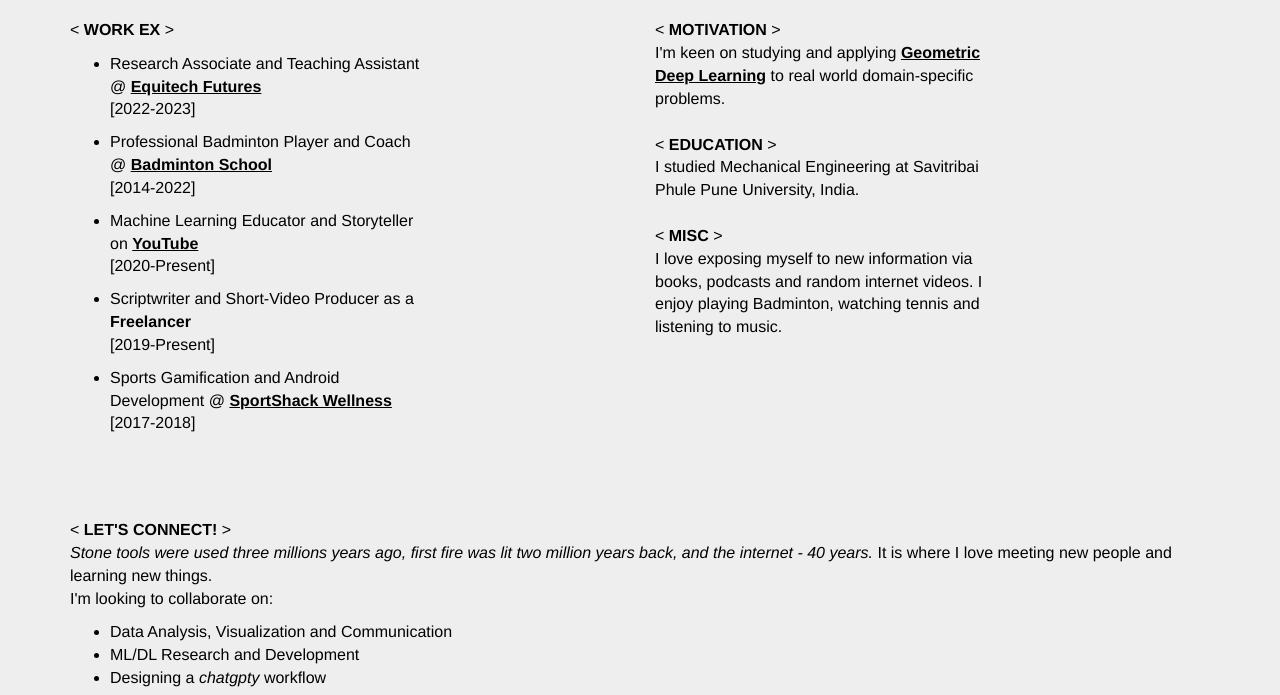
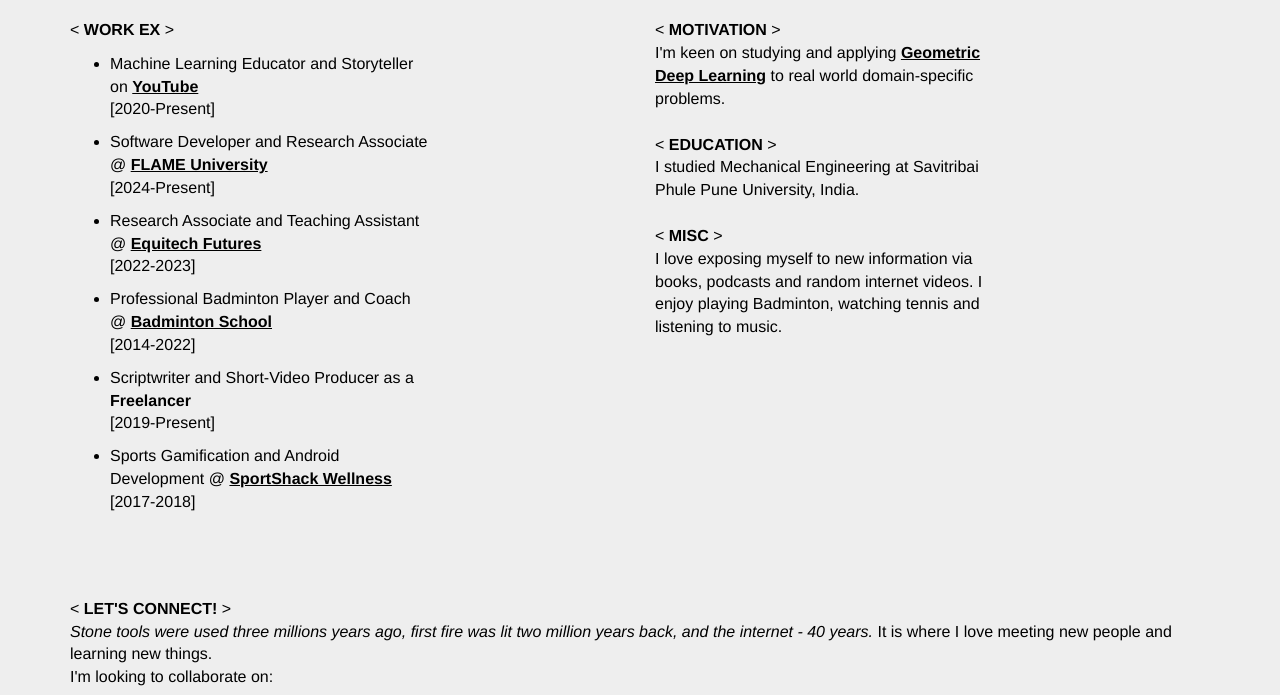
Before and after one commit to kartikchincholikar/kartikchincholikar.github.io, a Jekyll site: the page built from _posts/2014-07-19-Group Equivariant Neural Networks.markdown, in a window 1280 px wide and 900 px high, scrolled down 932 px, cut to the strip 205-900 px from the top of the window. Built offline with Jekyll 4.4.1, drawn with Linux system fonts in a browser that asks for light colours.

Commit message:
Update about.html

```diff
--- a/_includes/about.html
+++ b/_includes/about.html
@@ -5,9 +5,10 @@
       <div class="col-lg-4">
         <p><br><<b> WORK EX </b>><br>
         <ul style="font-size: 20px;">
+          <li style="margin-bottom: 10px;">Machine Learning Educator and Storyteller on <a href="https://www.youtube.com/@kartikc1233" target="_blank" style="color:rgb(0, 0, 0);"><u><b>YouTube</b></u></a><br>[2020-Present]<br></li>
+          <li style="margin-bottom: 10px;">Software Developer and Research Associate @ <a href="https://www.flame.edu.in/" target="_blank" style="color:rgb(0, 0, 0);"><u><b>FLAME University</b></u></a><br>[2024-Present]<br></li>
           <li style="margin-bottom: 10px;">Research Associate and Teaching Assistant @ <a href="https://www.equitechfutures.com/" target="_blank" style="color:rgb(0, 0, 0);"><u><b>Equitech Futures</b></u></a><br>[2022-2023]<br></li>
           <li style="margin-bottom: 10px;">Professional Badminton Player and Coach @ <a href="https://www.youtube.com/@BadmintonSchoolHINDI/featured" target="_blank" style="color:rgb(0, 0, 0);"><u><b>Badminton School</b></u></a><br>[2014-2022]<br></li>
-          <li style="margin-bottom: 10px;">Machine Learning Educator and Storyteller on <a href="https://www.youtube.com/@kartikc1233" target="_blank" style="color:rgb(0, 0, 0);"><u><b>YouTube</b></u></a><br>[2020-Present]<br></li>
           <li style="margin-bottom: 10px;">Scriptwriter and Short-Video Producer as a <b>Freelancer</b> <br>[2019-Present]<br></li>
           <li style="margin-bottom: 10px;">Sports Gamification and Android Development @ <a href="http://sportshackwellness.com/" target="_blank" style="color:rgb(0, 0, 0);"><u><b>SportShack Wellness</b></u></a><br>[2017-2018]<br></li>
         </ul>
```
